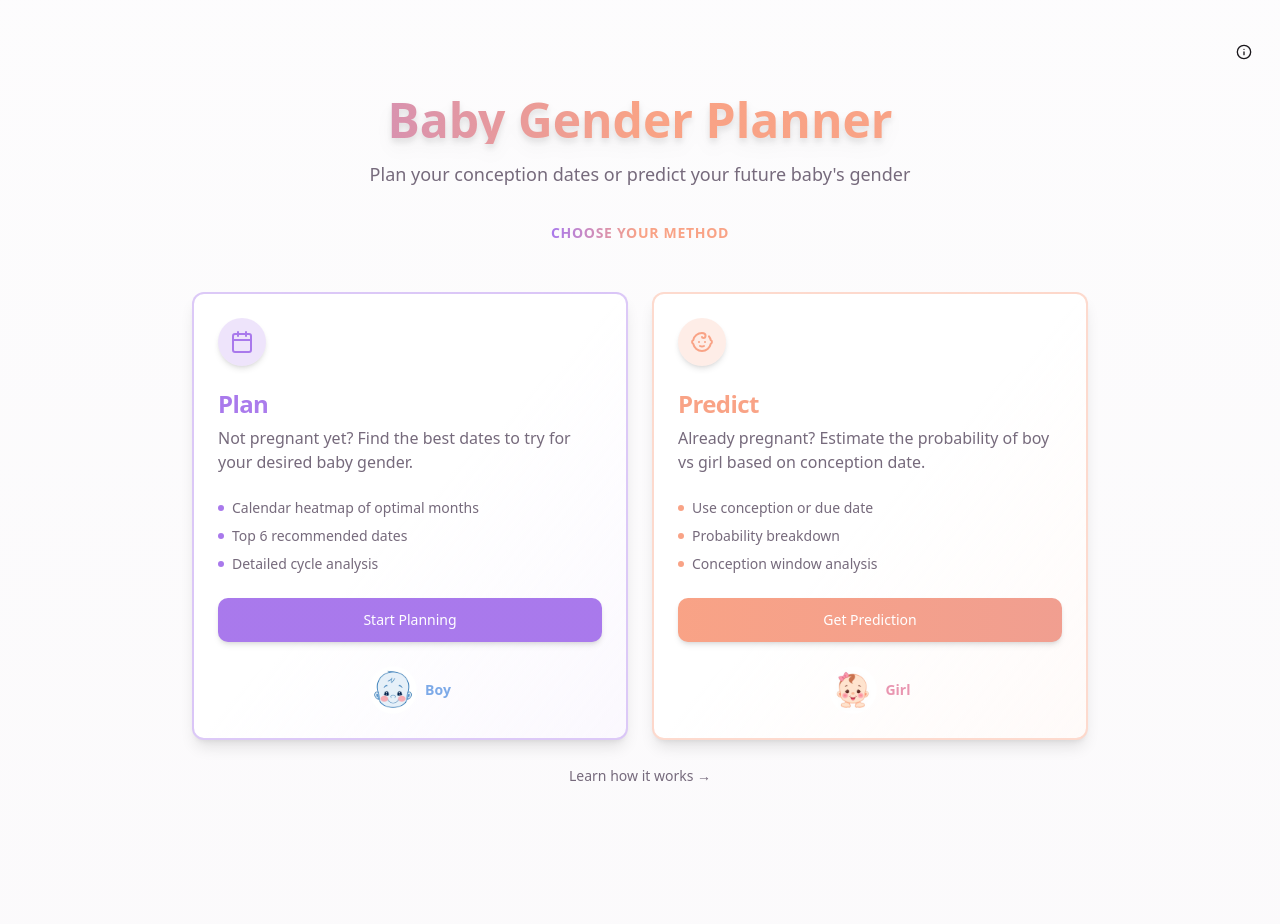
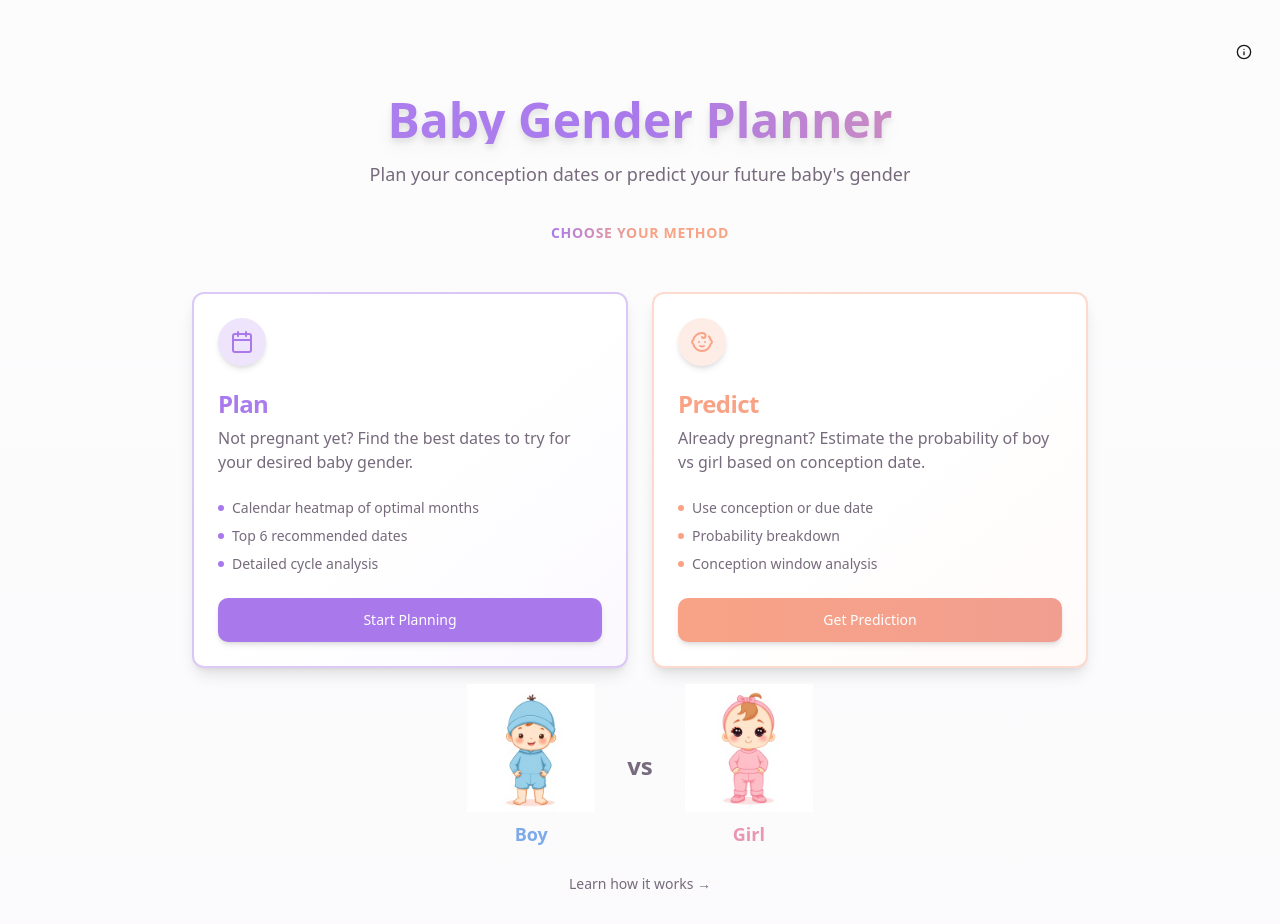
Before and after one commit to SamVar/baby-gender, a React (Vite) app: page / in a window 1280 px wide. Shown: the top 924 px of the page. Built offline with nearby package versions, Linux system fonts and the light colour scheme; the HTML template or start-up script is replaced by a standard one.

Commit message:
Fix: Adjust image placement and title gradient

```diff
--- a/src/pages/Home.tsx
+++ b/src/pages/Home.tsx
@@ -1,8 +1,8 @@
 import { Link } from "react-router-dom";
 import { Button } from "@/components/ui/button";
 import { Card, CardContent, CardDescription, CardHeader, CardTitle } from "@/components/ui/card";
-import babyBoyImg from "@/assets/baby-boy.png";
-import babyGirlImg from "@/assets/baby-girl.png";
+import babyBoyImg from "@/assets/baby-boy-full.png";
+import babyGirlImg from "@/assets/baby-girl-full.png";
 import { Calendar, Baby, Info } from "lucide-react";
 
 export default function Home() {
@@ -16,7 +16,7 @@ export default function Home() {
         </Button>
 
         <div className="text-center space-y-4 animate-fade-in">
-          <h1 className="text-4xl md:text-5xl font-bold bg-gradient-to-r from-primary via-accent to-accent bg-clip-text text-transparent drop-shadow-lg">
+          <h1 className="text-4xl md:text-5xl font-bold bg-gradient-to-r from-primary/90 via-primary to-accent bg-clip-text text-transparent drop-shadow-lg">
             Baby Gender Planner
           </h1>
           <p className="text-lg text-muted-foreground max-w-2xl mx-auto">
@@ -68,10 +68,6 @@ export default function Home() {
                 >
                   <Link to="/plan">Start Planning</Link>
                 </Button>
-                <div className="mt-6 flex items-center justify-center gap-2">
-                  <img src={babyBoyImg} alt="Baby Boy" className="w-12 h-12 rounded-full" />
-                  <span className="text-sm font-semibold text-boy">Boy</span>
-                </div>
               </CardContent>
             </Card>
 
@@ -109,15 +105,23 @@ export default function Home() {
                 >
                   <Link to="/predict">Get Prediction</Link>
                 </Button>
-                <div className="mt-6 flex items-center justify-center gap-2">
-                  <img src={babyGirlImg} alt="Baby Girl" className="w-12 h-12 rounded-full" />
-                  <span className="text-sm font-semibold text-girl">Girl</span>
-                </div>
               </CardContent>
             </Card>
           </div>
 
-          <div className="mt-12 text-center pb-24">
+          <div className="flex items-center justify-center gap-8 mt-8 mb-12">
+            <div className="flex flex-col items-center">
+              <img src={babyBoyImg} alt="Baby Boy" className="w-24 h-24 md:w-32 md:h-32 object-contain" />
+              <span className="text-lg font-bold text-boy mt-2">Boy</span>
+            </div>
+            <span className="text-2xl font-bold text-muted-foreground">vs</span>
+            <div className="flex flex-col items-center">
+              <img src={babyGirlImg} alt="Baby Girl" className="w-24 h-24 md:w-32 md:h-32 object-contain" />
+              <span className="text-lg font-bold text-girl mt-2">Girl</span>
+            </div>
+          </div>
+
+          <div className="text-center pb-24">
             <Button variant="ghost" asChild>
               <Link to="/about" className="text-muted-foreground md:hover:text-primary-foreground">
                 Learn how it works →
```
Also changed, not shown: src/assets/baby-boy-full.png (added), src/assets/baby-girl-full.png (added).
